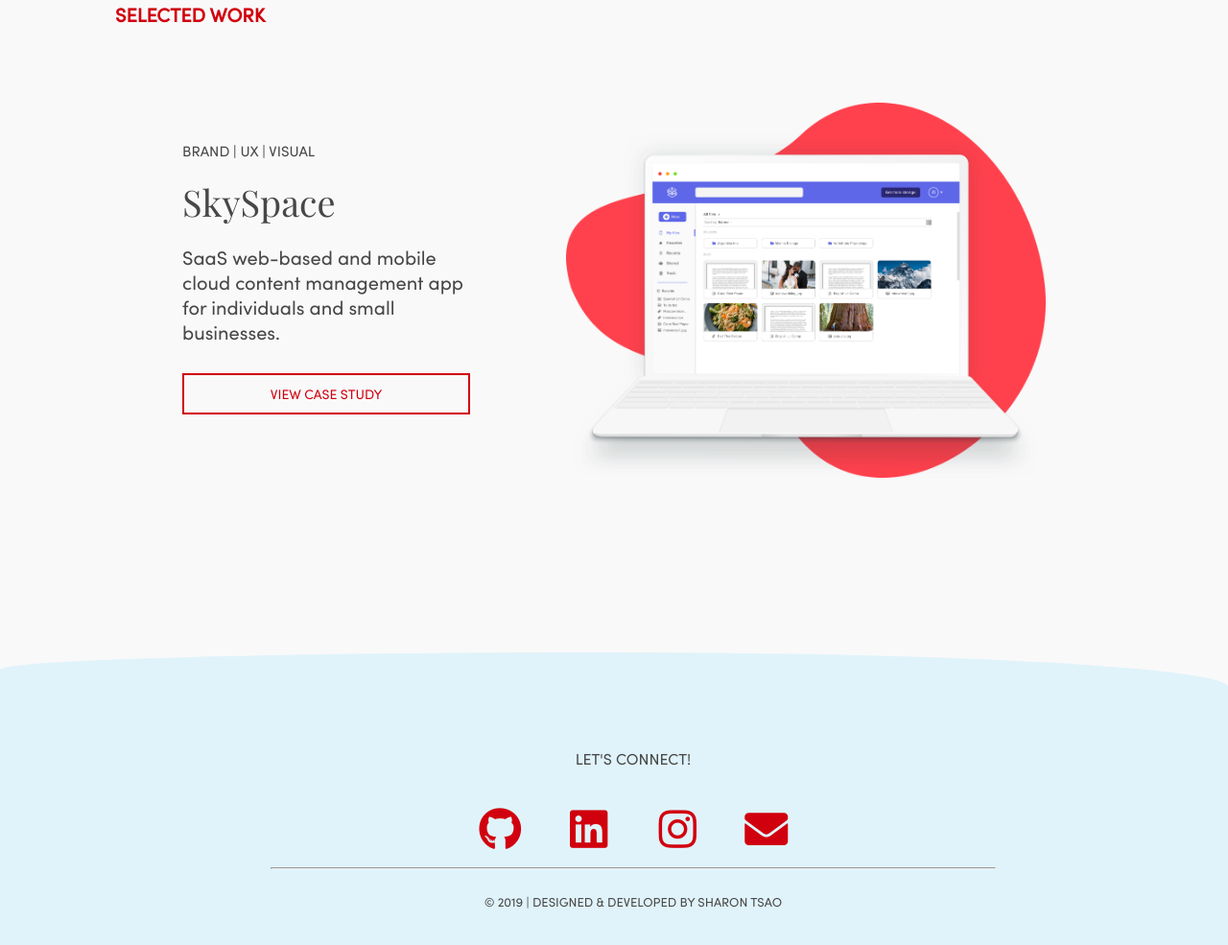
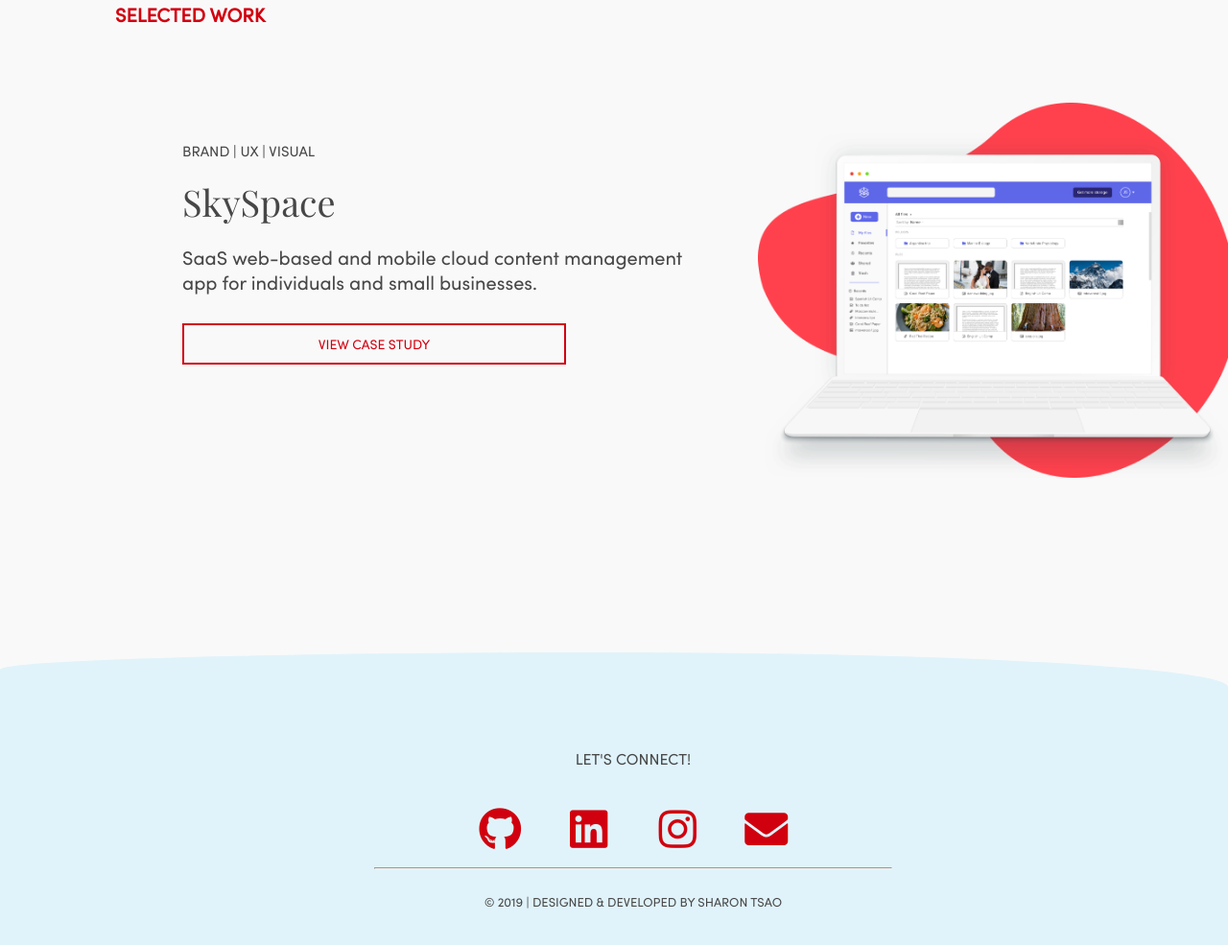
Before and after one commit to sharontsao/portfolio, a plain HTML site: page index.html in a window 1280 px wide. Shown: the part 787-1772 px from the top of the page at 96% size. Drawn offline with nearby package versions, Linux system fonts and the light colour scheme; a web font is replaced by a local one.

Commit message:
fix footer

```diff
--- a/css/grid.css
+++ b/css/grid.css
@@ -852,10 +852,10 @@
 }
 
 .line hr {
-  color: #D1000E;
-	background-color: #D1000E;
-  height: .2rem;
   width: 100%;
+	background-size: 1px 1px;
+	color: #d1000e;
+	text-decoration: none;
 }
 
 .line {
@@ -1097,10 +1097,10 @@
 
 
   .line hr {
-    color: #D1000E;
-		background-color: #D1000E;
-    height: .2rem;
-    width: 70%;
+			background-size: 1px 1px;
+			color: #d1000e;
+			text-decoration: none;
+    width: 50%;
   }
 
   .featured {
@@ -1420,6 +1420,13 @@
     .featured {
       padding-top: 8rem;
     }
+
+		.feat {
+			display: block;
+			margin-left: auto;
+			margin-right: auto;
+			width: 1100px;
+		}
     .featured h4 {
       padding: 0 0 6rem 12rem;
     }
@@ -1430,10 +1437,7 @@
 
     .feat {
       display: grid;
-      /* text-align: center; */
-      /* grip-gap: 1rem; */
-      /* grid-area: 4/1/4/1; */
-      grid-template-columns: 1fr 2fr;
+      grid-template-columns: 1fr 1fr;
       grid-template-areas:
       "case blob";
     }
@@ -1444,6 +1448,7 @@
 		}
     .case {
       grid-area: case;
+			width:
     }
 
     .blob {
```
Lines whose indentation alone changed are shown as unchanged.
